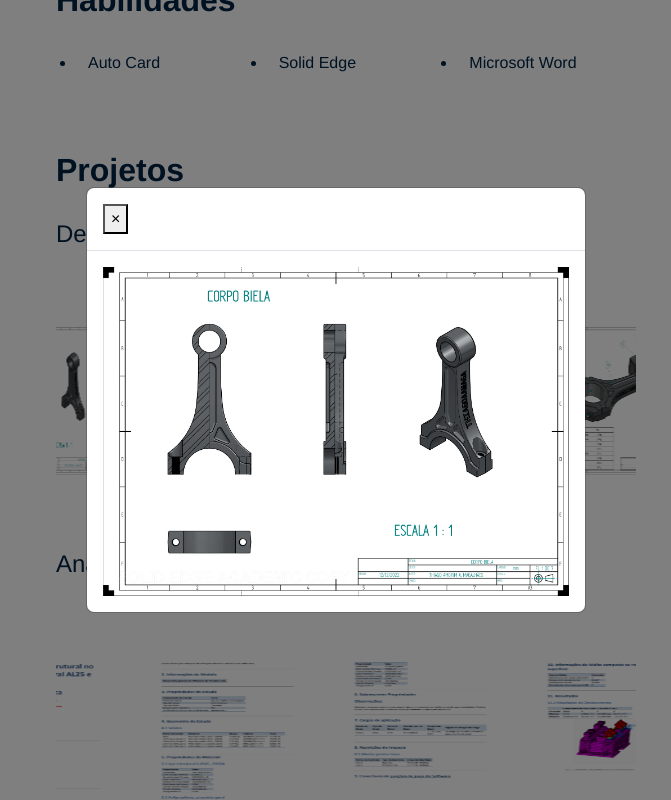
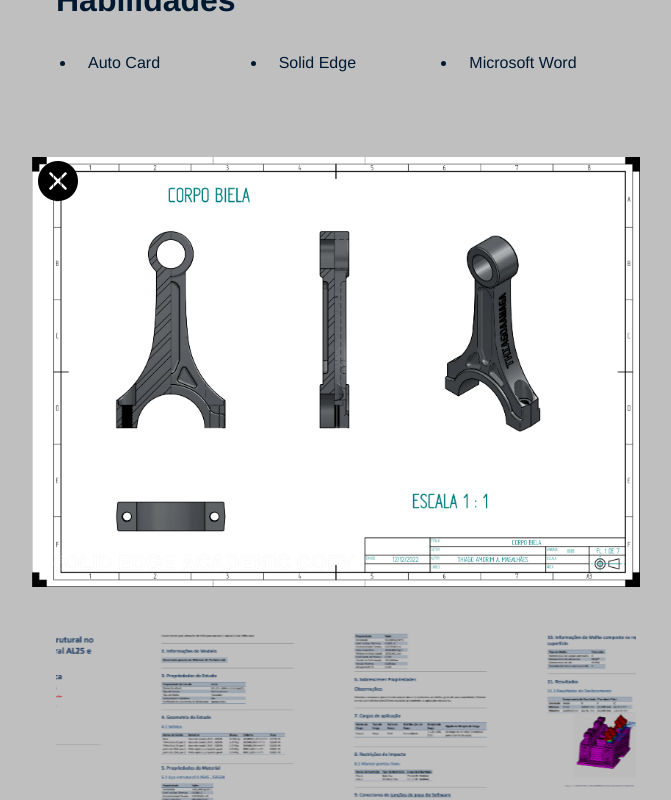
Before and after one commit to thiagoaamaga/meu-portfolio, a React (Create React App) app: page / in a window 1280 px wide. Both pictures are taken after a click on the item 360 px from the left and 972 px from the top of the page. Shown: the part 572-1372 px from the top of the page, without its empty margins (304-975 px from the left). Built offline with nearby package versions, Linux system fonts and the light colour scheme.

Commit message:
Some fixes

```diff
--- a/src/Carousel.css
+++ b/src/Carousel.css
@@ -8,7 +8,64 @@ img {
     height: 150px;
 }
 
-.img-fluid {
+.no-scroll {
+    overflow: hidden;
+}
+
+.close {
+    border-radius: 100%;
+    border: none;
+    background: transparent;
+}
+
+.carousel-image {
+    cursor: pointer;
+    max-width: 100%;
+    height: auto;
+}
+
+.modal-header {
+    display: flex;
+    position: fixed;
+    border-bottom: none;
+    z-index: 999;
+}
+
+.modal-fullscreen {
+    width: 50%;
+    height: auto;
+    margin: auto;
+    padding: 0;
+}
+
+.modal-content {
     width: auto;
     height: auto;
+    background: transparent;
+    border: none;
 }
+
+.modal-image {
+    width: auto;
+    height: auto;
+    object-fit: contain;
+}
+
+.modal-backdrop {
+    position: fixed;
+    top: 0;
+    left: 0;
+    width: 100%;
+    height: 100%;
+    background-color: rgba(0, 0, 0, 0.5);
+    z-index: 1040;
+}
+
+@media (max-width: 800px) {
+    .modal-fullscreen {
+        width: 100%;
+        height: auto;
+        margin: auto;
+        padding: 0;
+    }
+}
--- a/src/Carousel.tsx
+++ b/src/Carousel.tsx
@@ -1,47 +1,65 @@
-import React, { useState } from "react";
+import React, {useEffect, useState} from "react";
 import Carousel from "react-multi-carousel";
 import "react-multi-carousel/lib/styles.css";
 import "./Carousel.css";
 
 const responsive = {
     superLargeDesktop: {
-        breakpoint: { max: 4000, min: 3000 },
+        breakpoint: {max: 4000, min: 3000},
         items: 2
     },
     desktop: {
-        breakpoint: { max: 3000, min: 1024 },
+        breakpoint: {max: 3000, min: 1024},
         items: 2
     },
     tablet: {
-        breakpoint: { max: 1024, min: 0 },
+        breakpoint: {max: 1024, min: 0},
         items: 2
     },
     mobile: {
-        breakpoint: { max: 464, min: 0 },
+        breakpoint: {max: 464, min: 0},
         items: 1.5
     }
 };
 
-interface ImageCarouselProps {
+interface ImageCarouselProps
+{
     imagens: string[];
 }
 
-const ImageCarousel = ({ imagens }: ImageCarouselProps) => {
+const ImageCarousel = ({imagens}: ImageCarouselProps) =>
+{
     const [showModal, setShowModal] = useState(false);
     const [selectedImage, setSelectedImage] = useState("");
 
-    const handleImageClick = (image: string) => {
+    useEffect(() =>
+    {
+        if (showModal)
+        {
+            document.body.classList.add("no-scroll");
+        }
+        else
+        {
+            document.body.classList.remove("no-scroll");
+        }
+    }, [showModal]);
+
+    const handleImageClick = (image: string) =>
+    {
         setSelectedImage(image);
         setShowModal(true);
     };
 
-    const handleCloseModal = () => {
+    const handleCloseModal = () =>
+    {
         setShowModal(false);
         setSelectedImage("");
     };
 
-    const handleBackdropClick = (e: React.MouseEvent) => {
-        if (e.target === e.currentTarget) {
+    const handleBackdropClick = (e: React.MouseEvent) =>
+    {
+        if (e.target === e.currentTarget)
+        {
             handleCloseModal();
         }
     };
@@ -70,22 +88,24 @@ const ImageCarousel = ({ imagens }: ImageCarouselProps) => {
             </Carousel>
 
             {showModal && (
+                <>
+                    <div className="modal-backdrop fade show" onClick={handleCloseModal}></div>
                     <div className="modal fade show d-block" tabIndex={-1} role="dialog" onClick={handleBackdropClick}>
-                    <div className="modal-dialog modal-dialog-centered modal-lg-custom" role="document">
+                        <div className="modal-dialog modal-dialog-centered modal-fullscreen" role="document">
                             <div className="modal-content" onClick={(e) => e.stopPropagation()}>
                                 <div className="modal-header">
                                     <button type="button" className="close" onClick={handleCloseModal}>
-                                    <span>&times;</span>
+                                        <i className="bi bi-x-circle-fill h1"></i>
                                     </button>
                                 </div>
                                 <div className="modal-body">
-                                <img src={selectedImage} alt="Selected" className="img-fluid" />
+                                    <img src={selectedImage} alt="Selected" className="img-fluid modal-image"/>
                                 </div>
                             </div>
                         </div>
                     </div>
+                </>
             )}
-            {showModal && <div className="modal-backdrop fade show"></div>}
         </>
     );
 };
```
Lines whose indentation alone changed are shown as unchanged.
